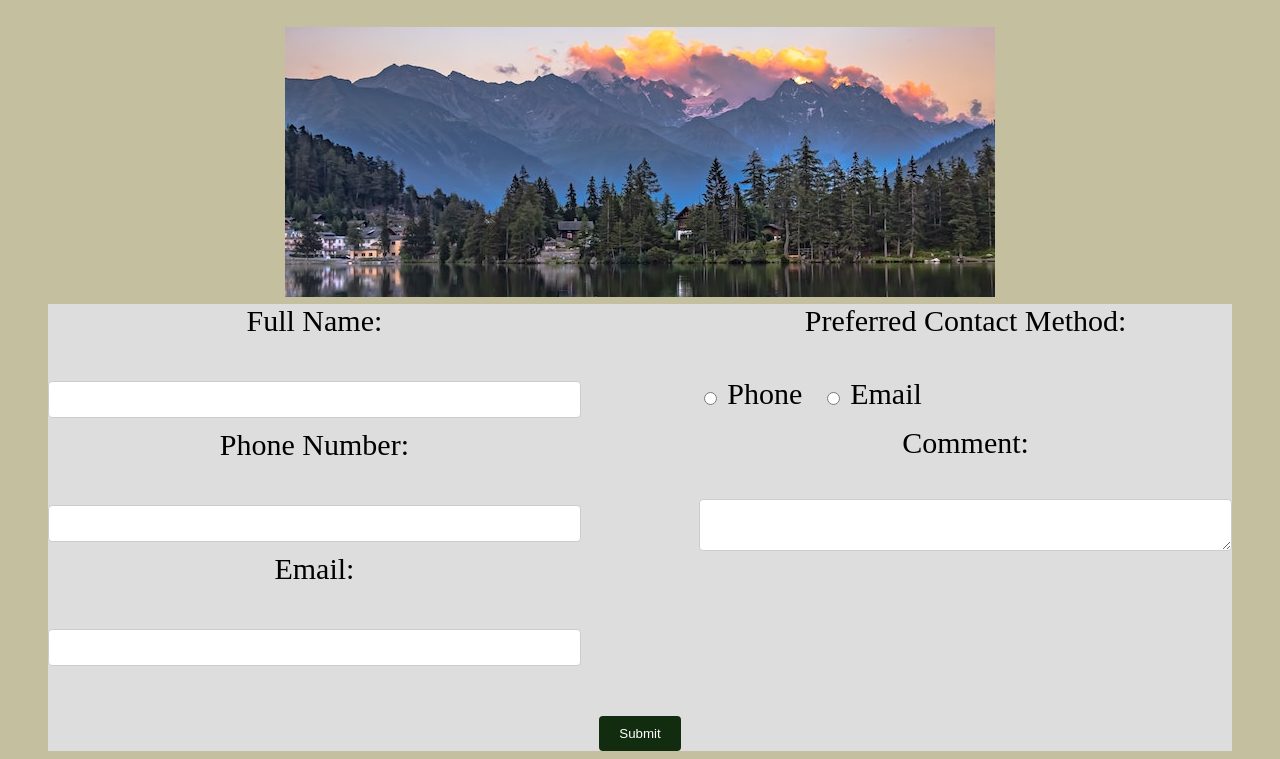
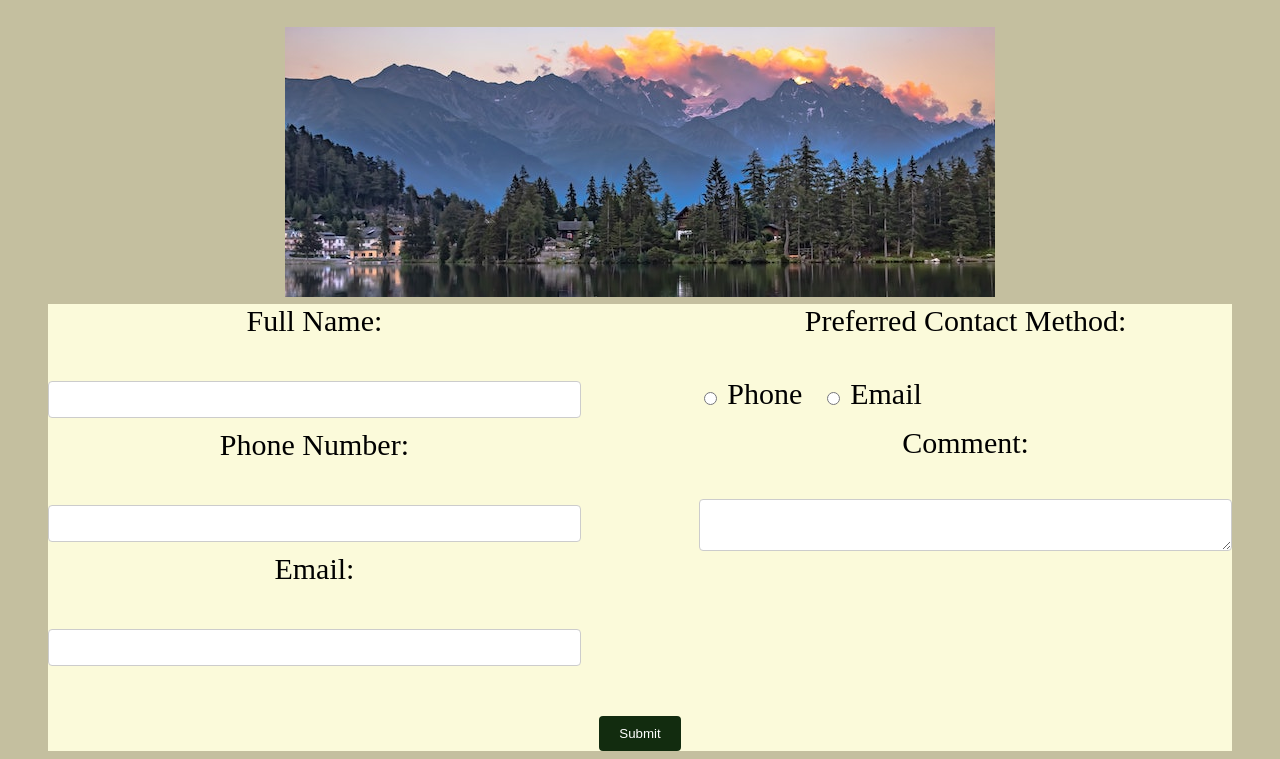
Before and after one commit to hanamill03/Final, a plain HTML site: page CONTACT.HTML in a window 1280 px wide. Shown: the part 663-1422 px from the top of the page. Drawn offline with Linux system fonts and the light colour scheme; files whose address does not match are found by name.

Commit message:
Update styles.css

```diff
--- a/styles.css
+++ b/styles.css
@@ -90,7 +90,7 @@ body {
 }
 
 form{
-  background-color: #DDDDDD
+  background-color: #FBFADA;
   ;
 }
 
```
